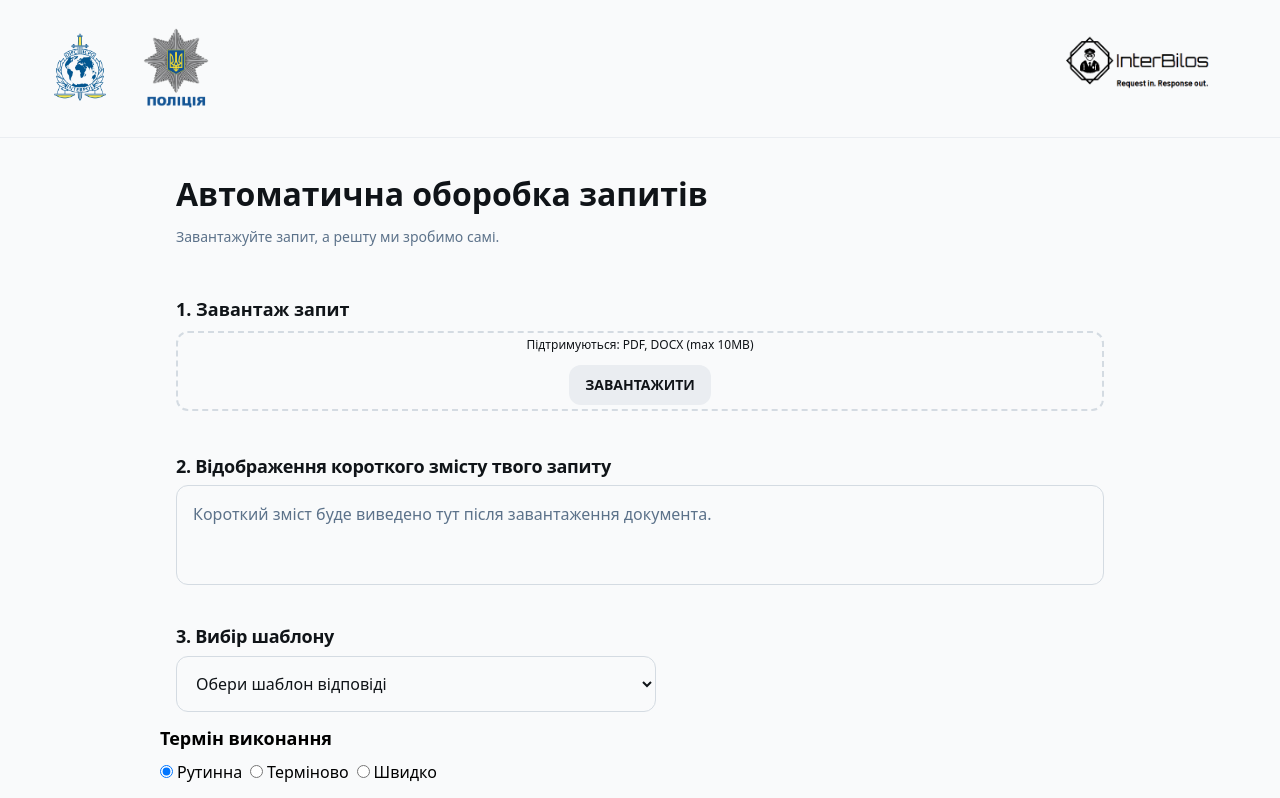
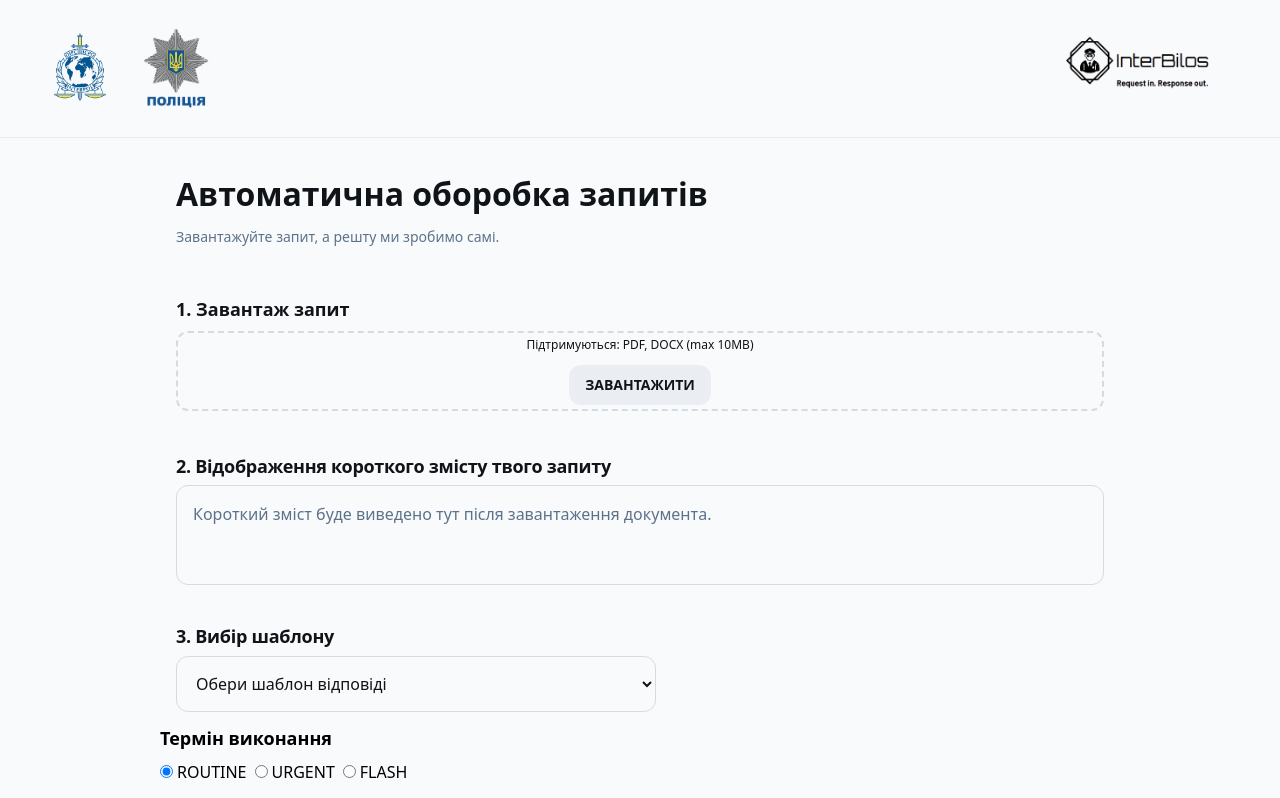
Before and after one commit to Bilostenko/interbilos, a React (Vite) app: page / in a window 1280 px wide. Shown: the top 798 px of the page. Built offline with nearby package versions, Linux system fonts and the light colour scheme.

Commit message:
add Urgency to document

```diff
--- a/src/App.tsx
+++ b/src/App.tsx
@@ -1,7 +1,6 @@
 import React, { useEffect } from "react";
-import { Provider, useSelector } from "react-redux";
+import { Provider } from "react-redux";
 import { store } from "./store/store";
-import type { RootState } from "./store/store";
 import { Header } from "./components/Header";
 import { UploadSection } from "./components/UploadSection";
 import { AIAnalysis } from "./components/AIAnalysis";
@@ -13,7 +12,7 @@ import type { Template } from "./store/requestProcessingSlice";
 import { generateDocx } from "../src/utils/docxGenerator";
 import { resetState } from "./store/requestProcessingSlice";
 import { UrgencySelect } from "./components/UrgencySelect";
-import {setUrgency} from "./store/urgencySlice";
+import { setUrgency } from "./store/urgencySlice";
 
 import {
   setUploadedFile,
@@ -24,7 +23,7 @@ import {
 
 const MainContent: React.FC = () => {
   const dispatch = useAppDispatch();
-  const urgency = useSelector((state: RootState) => state.urgency.urgency);
+  const urgency = useAppSelector((state) => state.urgency.urgency);
   const {
     uploadedFile,
     analysisData,
@@ -101,6 +100,7 @@ const MainContent: React.FC = () => {
       photo: verificationData.photo,
       border: verificationData.border,
       attachment_count: attachment_count.toString(),
+      urgency: urgency.toUpperCase(),
     };
 
     await generateDocx({
@@ -142,7 +142,10 @@ const MainContent: React.FC = () => {
 
             <TemplateSelection onTemplateSelect={handleTemplateSelect} />
 
-            <UrgencySelect value={urgency} onChange={(val) => dispatch(setUrgency(val))} />
+            <UrgencySelect
+              value={urgency}
+              onChange={(val) => dispatch(setUrgency(val))}
+            />
 
             <VerificationInput />
 
--- a/src/components/UrgencySelect.tsx
+++ b/src/components/UrgencySelect.tsx
@@ -18,7 +18,7 @@ export const UrgencySelect: React.FC<UrgencySelectProps> = ({ value, onChange })
               onChange={() => onChange(type as "routine" | "urgent" | "flash")}
             />
             <span>
-              {type === "routine" ? "Рутинна" : type === "urgent" ? "Терміново" : "Швидко"}
+              {type === "routine" ? "ROUTINE" : type === "urgent" ? "URGENT" : "FLASH"}
             </span>
           </label>
         ))}
```
Also changed, not shown: 1 other file (tests, documents, lock files or other folders).
